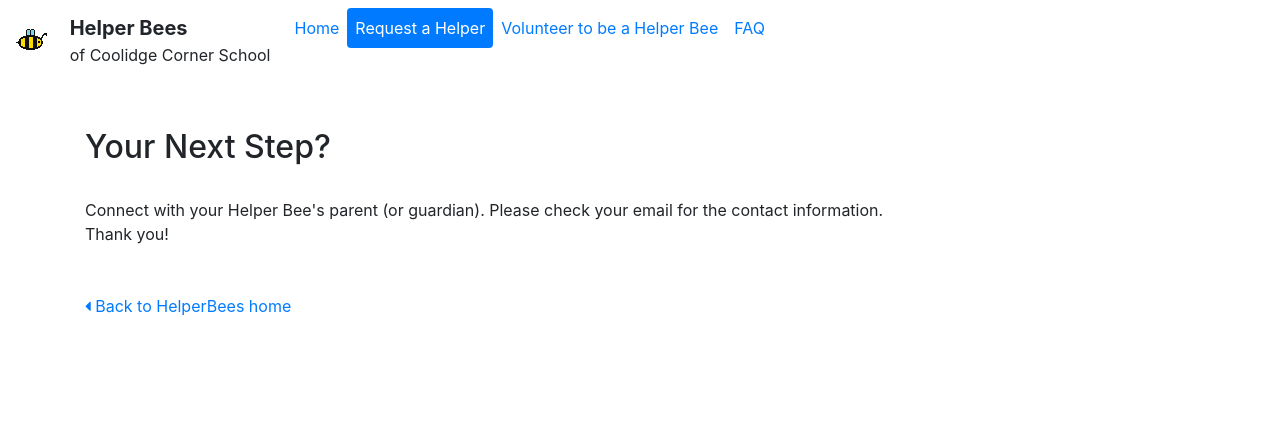
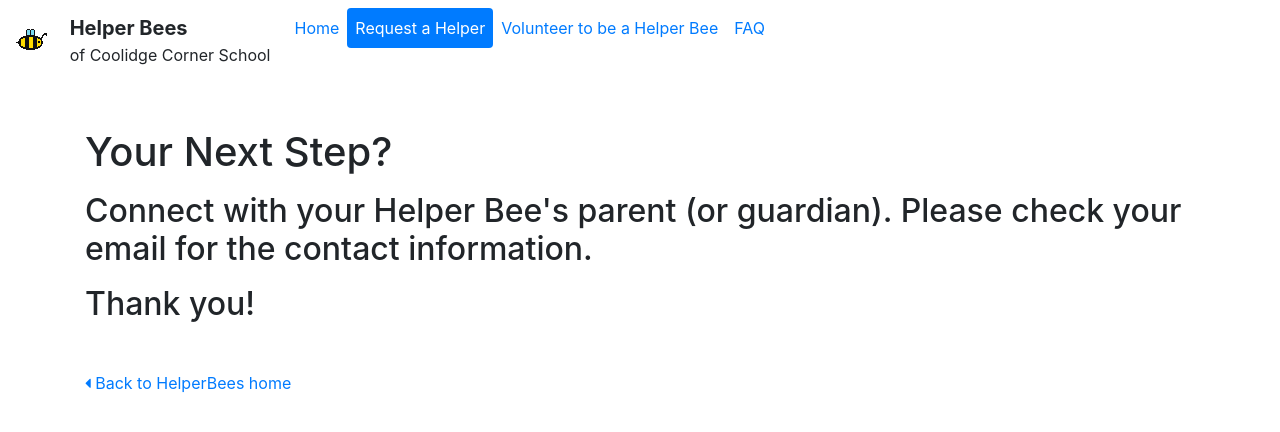
Before and after one commit to CoolidgeCornerSchool/helperbees, a Jekyll site: the page built from request_thankyou.html, in a window 1280 px wide. Shown: the top 432 px of the page. Built offline with Jekyll 4.4.1, drawn with Linux system fonts in a browser that asks for light colours; comment, search, counter and statistics services are not loaded.

Commit message:
Update request_thankyou.html

```diff
--- a/request_thankyou.html
+++ b/request_thankyou.html
@@ -3,10 +3,10 @@ tab: request
 layout: default
 ---
 
-<h2>Your Next Step?</h2>
-<br>
-Connect with your Helper Bee's parent (or guardian). Please check your email for the contact information.
-<br>
-Thank you!
+<h1>Your Next Step?</h1>
+<p>
+<h2>Connect with your Helper Bee's parent (or guardian). Please check your email for the contact information.</h2>
+<p>
+<h2>Thank you!</h2>
 
 <p class="mt-5"><a href="/"><i class="fa fa-caret-left"></i> Back to HelperBees home</a></p>
```
